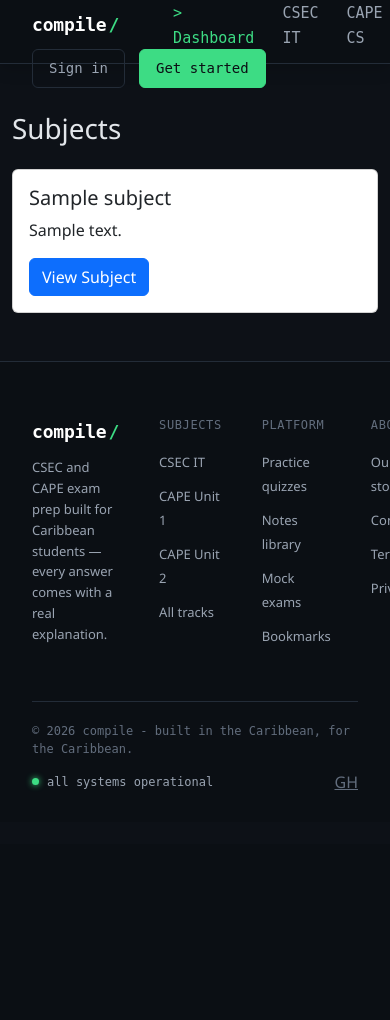
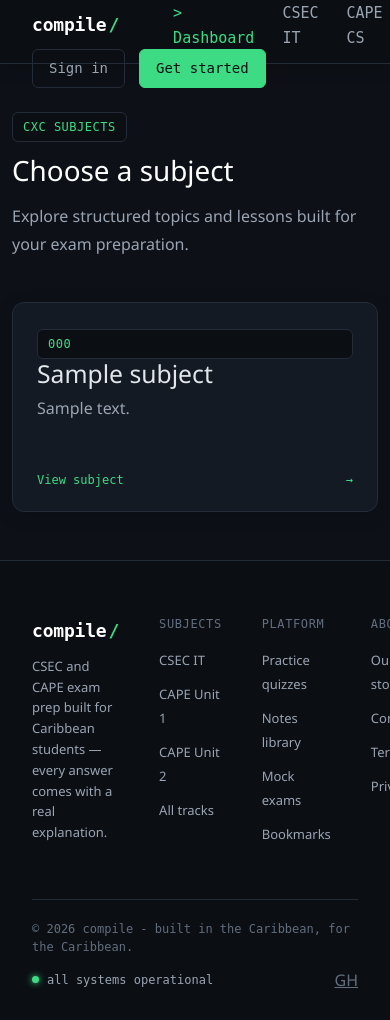
Before and after one commit to philquake/cxc_platform, a Django app: page /subjects/ in a window 390 px wide; the page is wider, and only the part inside the window is pictured. Before the commit the page ends 790 px from the top of that part, so only its background shows below. Run offline with Django 5.2, Linux system fonts and the light colour scheme; tables that the repository leaves empty hold one stand-in row (values such as "Sample post"); some libraries are stand-ins or nearby versions.

Commit message:
feat: add subjects CSS styles and update subject-related templates for improved layout and responsiveness

```diff
--- /dev/null
+++ b/static/css/subjects.css
@@ -0,0 +1,187 @@
+.content-column {
+    width: min(100% - 40px, 1100px);
+    margin: 0 auto;
+    padding: 72px 0;
+}
+
+.content-back {
+    display: inline-block;
+    margin-bottom: 32px;
+    color: var(--color-accent);
+    font-family: var(--font-mono);
+    font-size: 13px;
+    text-decoration: none;
+}
+
+.content-back:hover {
+    color: var(--color-accent-hover);
+}
+
+.content-header {
+    max-width: 760px;
+    margin-bottom: 44px;
+}
+
+.content-header h1,
+.lesson-content h1 {
+    margin: 12px 0 16px;
+    color: var(--color-white);
+}
+
+.content-header p {
+    margin: 0;
+    color: var(--color-text-muted);
+    line-height: 1.7;
+}
+
+.content-card-label {
+    display: inline-block;
+    padding: 5px 10px;
+    color: var(--color-accent);
+    font-family: var(--font-mono);
+    font-size: 12px;
+    letter-spacing: 0.5px;
+    background: var(--color-bg-header);
+    border: 1px solid var(--color-panel-border);
+    border-radius: var(--radius-sm);
+}
+
+.content-grid {
+    display: grid;
+    grid-template-columns: repeat(3, minmax(0, 1fr));
+    gap: 24px;
+}
+
+.content-card,
+.lesson-content,
+.lesson-link {
+    color: var(--color-text);
+    background: var(--color-panel);
+    border: 1px solid var(--color-panel-border);
+    border-radius: var(--radius-md);
+    box-shadow: 0 4px 18px rgba(0, 0, 0, 0.16);
+}
+
+.content-card {
+    display: flex;
+    min-height: 210px;
+    flex-direction: column;
+    padding: 26px 24px 22px;
+    text-decoration: none;
+    transition: background var(--transition-fast), border-color var(--transition-fast), transform var(--transition-fast);
+}
+
+.content-card:hover,
+.lesson-link:hover {
+    color: var(--color-text);
+    background: var(--color-panel-hover);
+    border-color: var(--color-accent-dim);
+    transform: translateY(-2px);
+}
+
+.content-card h3 {
+    margin: 18px 0 10px;
+    color: var(--color-white);
+}
+
+.content-card p {
+    flex: 1;
+    margin: 0 0 18px;
+    color: var(--color-text-muted);
+    line-height: 1.6;
+}
+
+.content-card-meta {
+    display: flex;
+    justify-content: space-between;
+    color: var(--color-accent);
+    font-family: var(--font-mono);
+    font-size: 12px;
+}
+
+.lesson-list {
+    display: grid;
+    gap: 14px;
+    max-width: 820px;
+}
+
+.lesson-link {
+    display: flex;
+    align-items: center;
+    justify-content: space-between;
+    padding: 20px 22px;
+    text-decoration: none;
+    transition: background var(--transition-fast), border-color var(--transition-fast), transform var(--transition-fast);
+}
+
+.lesson-link strong,
+.lesson-link small {
+    display: block;
+}
+
+.lesson-link strong {
+    margin-bottom: 6px;
+    color: var(--color-white);
+}
+
+.lesson-link small {
+    color: var(--color-text-muted);
+    font-family: var(--font-mono);
+    font-size: 12px;
+}
+
+.lesson-arrow {
+    color: var(--color-accent);
+    font-size: 22px;
+}
+
+.lesson-content {
+    max-width: 820px;
+    padding: 40px;
+}
+
+.lesson-body {
+    color: var(--color-text);
+    line-height: 1.8;
+}
+
+.lesson-body a {
+    color: var(--color-accent);
+}
+
+.lesson-sections {
+    display: grid;
+    gap: 32px;
+}
+
+.lesson-section + .lesson-section {
+    padding-top: 28px;
+    border-top: 1px solid var(--color-panel-border);
+}
+
+.lesson-section h2 {
+    margin-bottom: 14px;
+    color: var(--color-white);
+    font-size: 20px;
+}
+
+@media (max-width: 900px) {
+    .content-grid {
+        grid-template-columns: repeat(2, minmax(0, 1fr));
+    }
+}
+
+@media (max-width: 560px) {
+    .content-column {
+        width: min(100% - 24px, 1100px);
+        padding: 48px 0;
+    }
+
+    .content-grid {
+        grid-template-columns: 1fr;
+    }
+
+    .lesson-content {
+        padding: 28px 22px;
+    }
+}
--- a/templates/subjects/subject_list.html
+++ b/templates/subjects/subject_list.html
@@ -1,43 +1,29 @@
 {% extends "base.html" %}
+
+{% block extra_css %}
+{% load static %}
+<link rel="stylesheet" href="{% static 'css/subjects.css' %}">
+{% endblock %}
 
 {% block content %}
 
-<div class="container py-5">
+<div class="content-column">
+    <header class="content-header">
+        <span class="content-card-label">CXC SUBJECTS</span>
+        <h1>Choose a subject</h1>
+        <p>Explore structured topics and lessons built for your exam preparation.</p>
+    </header>
 
-    <h1 class="mb-4">Subjects</h1>
-
-    <div class="row g-4">
+    <div class="content-grid">
 
         {% for subject in subjects %}
 
-        <div class="col-md-6 col-lg-4">
-
-            <div class="card h-100">
-
-                <div class="card-body">
-
-                    <h2 class="card-title h5">
-                        {{ subject.name }}
-                    </h2>
-
-                    {% if subject.description %}
-                        <p class="card-text">
-                            {{ subject.description }}
-                        </p>
-                    {% endif %}
-
-                    <a
-                        href="{% url 'subjects:detail' subject.name|slugify %}"
-                        class="btn btn-primary"
-                    >
-                        View Subject
-                    </a>
-
-                </div>
-
-            </div>
-
-        </div>
+        <a class="content-card" href="{% url 'subjects:detail' subject.name|slugify %}">
+            <span class="content-card-label">{{ subject.code }}</span>
+            <h2>{{ subject.name }}</h2>
+            {% if subject.description %}<p>{{ subject.description }}</p>{% endif %}
+            <span class="content-card-meta">View subject <span aria-hidden="true">→</span></span>
+        </a>
 
         {% empty %}
 
```
Also changed, not shown: templates/subjects/lesson_detail.html (added, +25 -0 lines), templates/subjects/subject_detail.html (+17 -20 lines).
